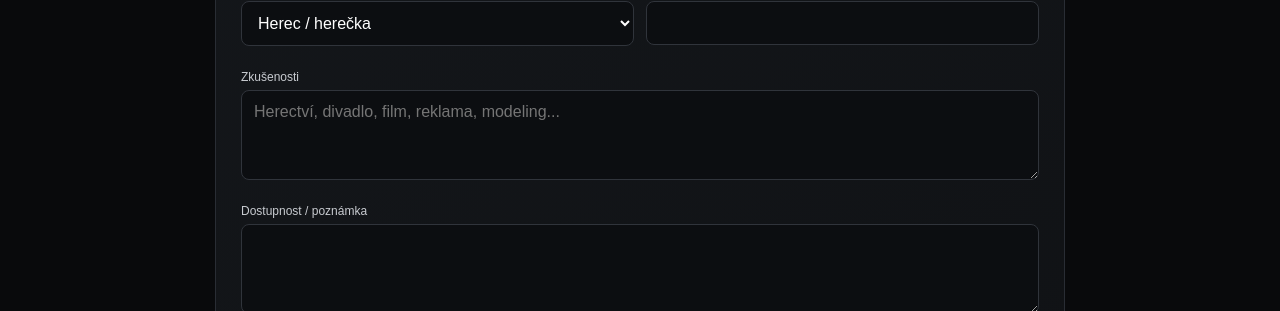
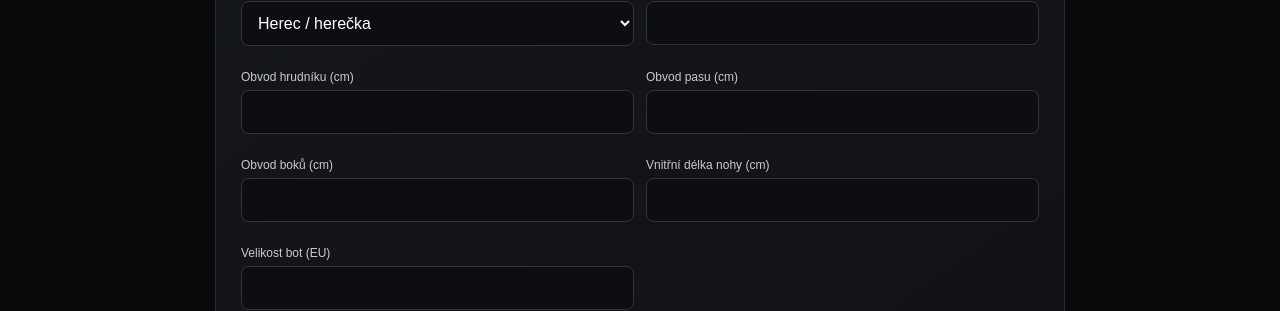
Before and after one commit to vanessavorackova34-prog/jihocesky-casting, a Next.js app: page /registrace in a window 1280 px wide. Shown: the part 641-952 px from the top of the page. Built offline with nearby package versions, Linux system fonts and the light colour scheme; no server answers.

Commit message:
Add body measurements to candidate registration

```diff
--- a/app/registrace/page.tsx
+++ b/app/registrace/page.tsx
@@ -193,9 +193,12 @@ export default function Registration() {
         phone: f.get("phone"),
         email: f.get("email"),
         role: f.get("role"),
-        height_cm: f.get("height_cm")
-          ? Number(f.get("height_cm"))
-          : null,
+        height_cm: f.get("height_cm") ? Number(f.get("height_cm")) : null,
+        chest_cm: f.get("chest_cm") ? Number(f.get("chest_cm")) : null,
+        waist_cm: f.get("waist_cm") ? Number(f.get("waist_cm")) : null,
+        hips_cm: f.get("hips_cm") ? Number(f.get("hips_cm")) : null,
+        inseam_cm: f.get("inseam_cm") ? Number(f.get("inseam_cm")) : null,
+        shoe_size: f.get("shoe_size") ? Number(f.get("shoe_size")) : null,
         experience: f.get("experience"),
         availability: f.get("availability"),
         photo_paths: [],
@@ -476,6 +479,31 @@ export default function Registration() {
                 />
               </div>
 
+              <div className="field">
+                <label>Obvod hrudníku (cm)</label>
+                <input name="chest_cm" type="number" min="30" max="200" />
+              </div>
+
+              <div className="field">
+                <label>Obvod pasu (cm)</label>
+                <input name="waist_cm" type="number" min="30" max="200" />
+              </div>
+
+              <div className="field">
+                <label>Obvod boků (cm)</label>
+                <input name="hips_cm" type="number" min="30" max="200" />
+              </div>
+
+              <div className="field">
+                <label>Vnitřní délka nohy (cm)</label>
+                <input name="inseam_cm" type="number" min="20" max="140" />
+              </div>
+
+              <div className="field">
+                <label>Velikost bot (EU)</label>
+                <input name="shoe_size" type="number" min="15" max="55" step="0.5" />
+              </div>
+
               <div className="field full">
                 <label>Zkušenosti</label>
 
```
